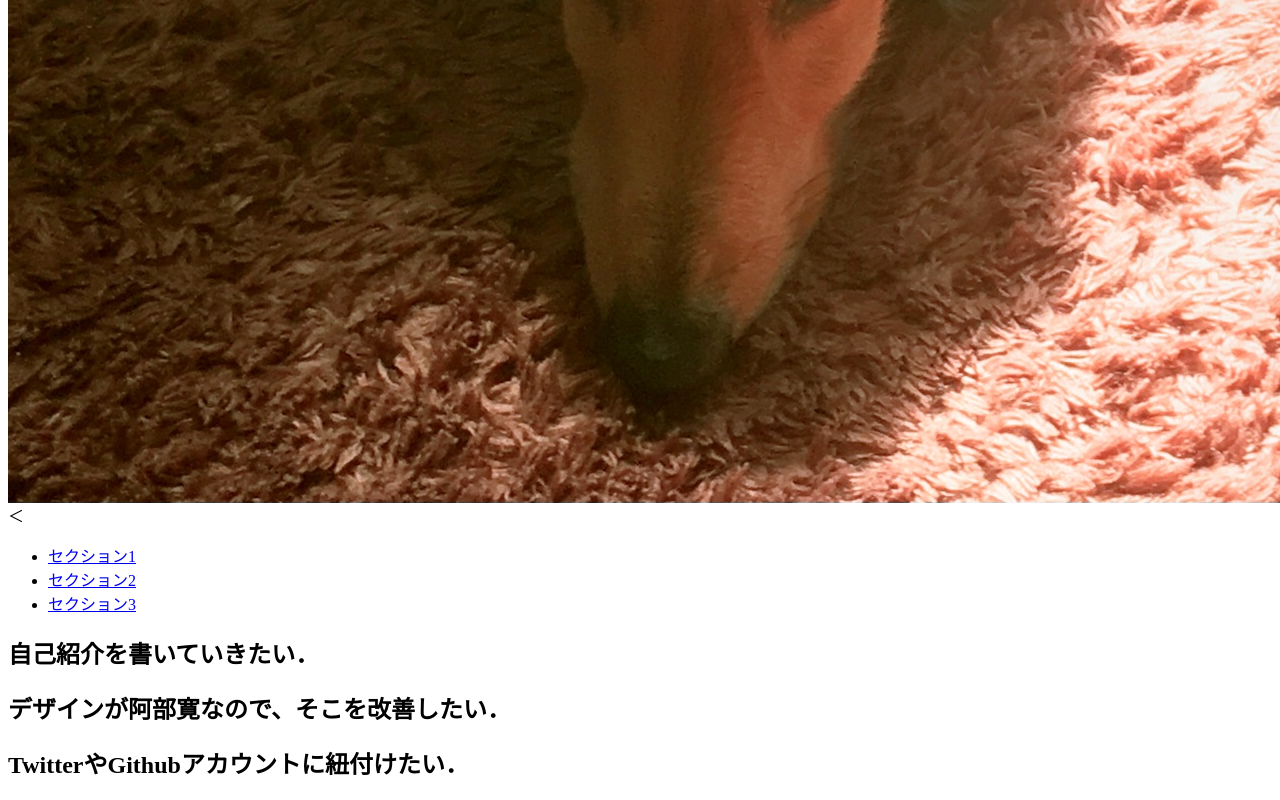
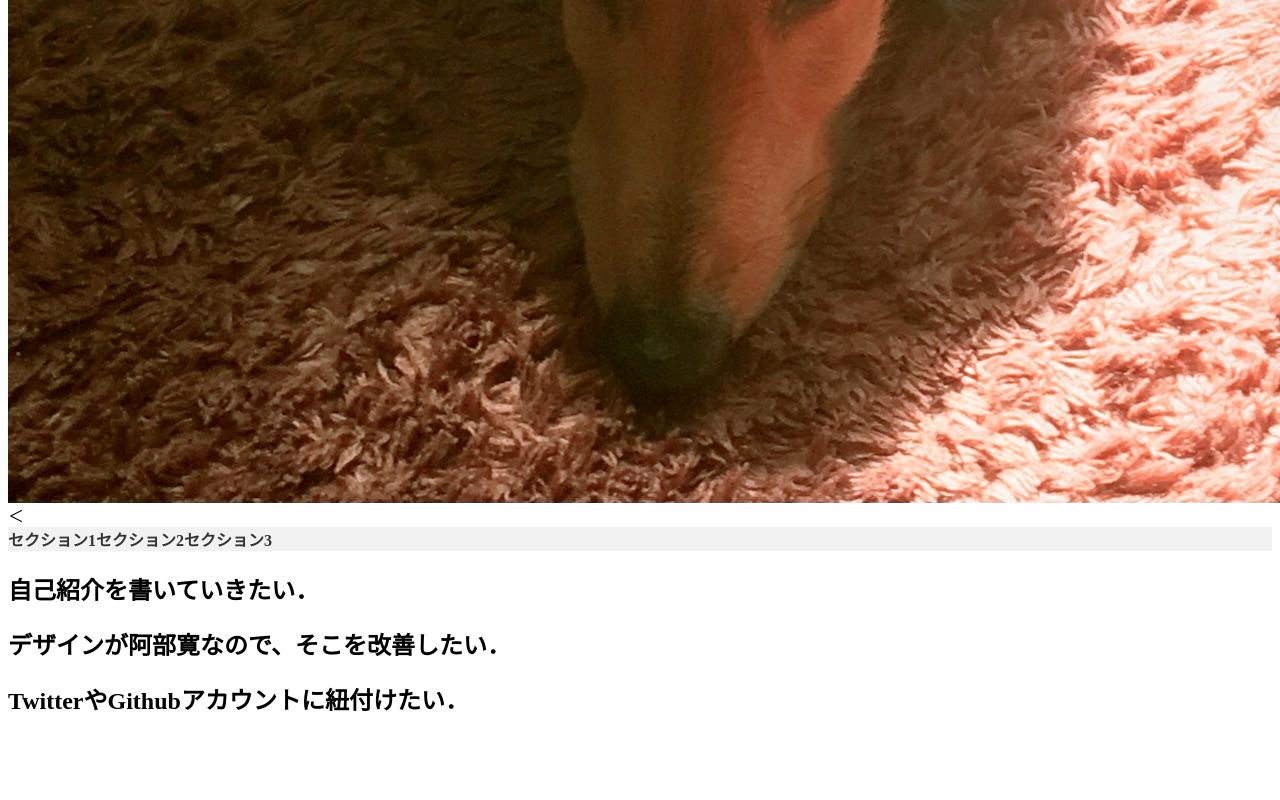
Before and after one commit to HK-TO/hk-to.github.io, a plain HTML site: page index.html in a window 1280 px wide. Shown: the part 1415-2215 px from the top of the page. After the commit the page ends 2151 px from the top, so only its background shows below. Drawn offline with Linux system fonts and the light colour scheme.

Commit message:
Add new css for navigation menu.

```diff
--- a/index.html
+++ b/index.html
@@ -10,6 +10,23 @@
 
         p {
             font-family: Arial, Helvetica, sans-serif;
+        }
+
+        nav {
+            background-color: #f2f2f2;
+        }
+
+        ul {
+            list-style-type: none;
+            padding: 0;
+            margin: 0;
+            display: flex;
+        }
+
+        a {
+            text-decoration: none;
+            color: #333;
+            font-weight: bold;
         }
     </style>
 
```
